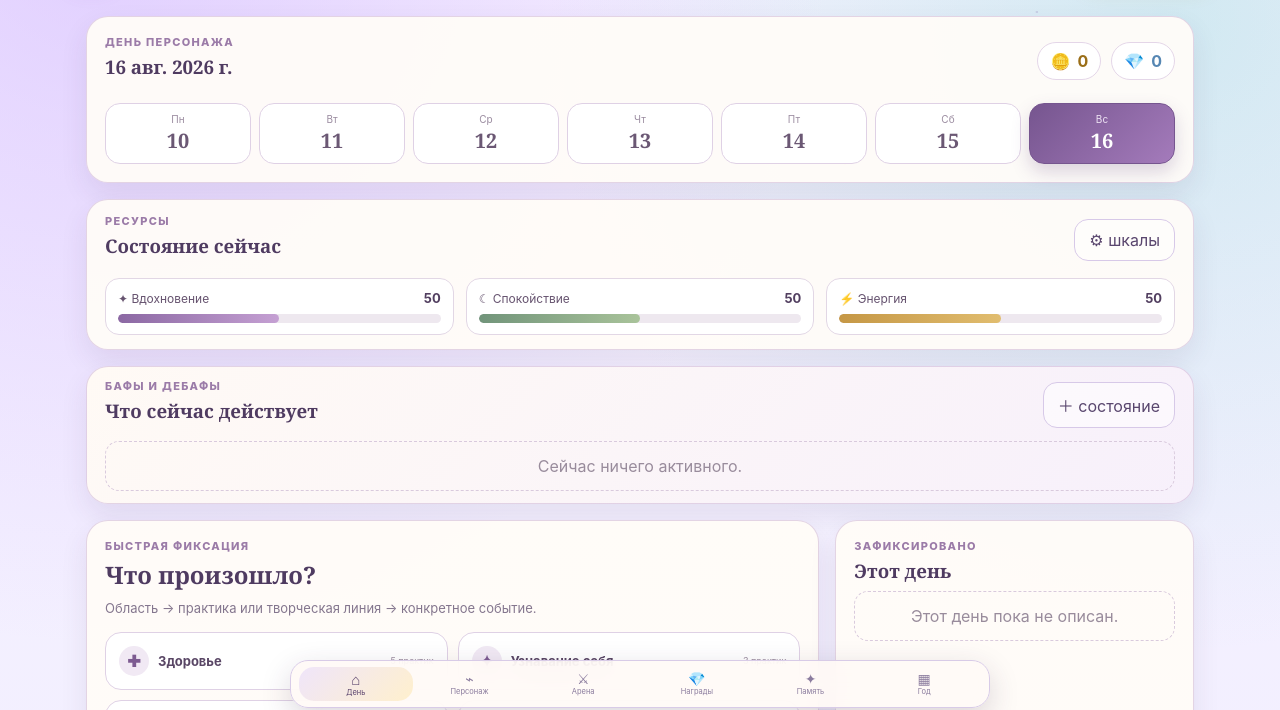
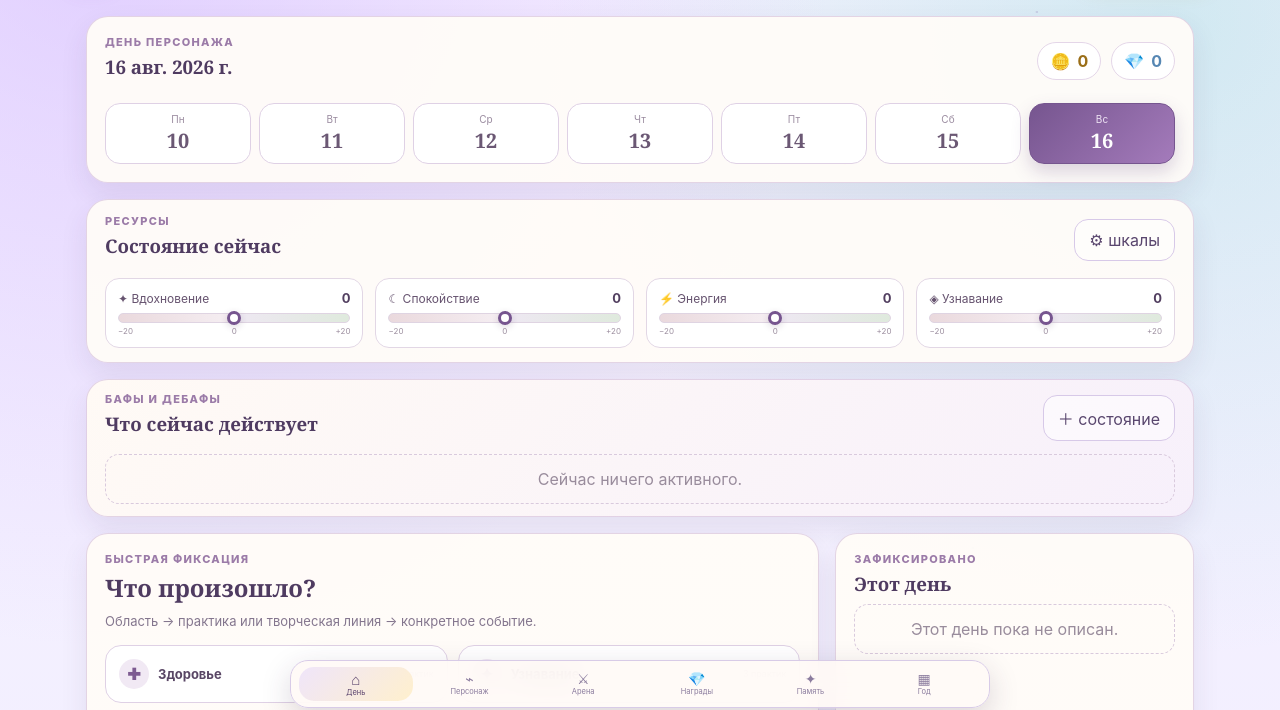
Before and after one commit to diavoliada7887/RPG-Life, a plain HTML site: page index.html in a window 1280 px wide. Shown: the part 84-794 px from the top of the page. Drawn offline with Linux system fonts and the light colour scheme.

Commit message:
Load signed resources and boss victory UI

```diff
--- a/index.html
+++ b/index.html
@@ -13,6 +13,7 @@
   <link rel="stylesheet" href="rpg-v4.css" />
   <link rel="stylesheet" href="rpg-v5.css" />
   <link rel="stylesheet" href="rpg-v6.css" />
+  <link rel="stylesheet" href="rpg-v7.css" />
   <title>RPG Life</title>
 </head>
 <body>
@@ -44,5 +45,6 @@
   <script src="rpg-simple-bank.js" defer></script>
   <script src="gameplay-v5.js" defer></script>
   <script src="gameplay-v6.js" defer></script>
+  <script src="gameplay-v7.js" defer></script>
 </body>
 </html>
```
